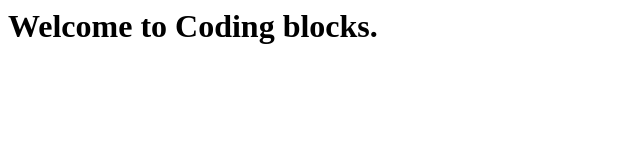
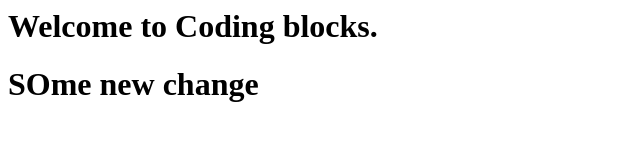
Before and after one commit to 5hivam/WORKSHOP-OSS, a plain HTML site: page index.html in a window 1280 px wide. Shown: the whole page, without its empty margins (0-640 px from the left). Drawn offline with Linux system fonts and the light colour scheme.

Commit message:
Update index.html

```diff
--- a/index.html
+++ b/index.html
@@ -1 +1,2 @@
 <h1>Welcome to Coding blocks.</h1>
+<h1>SOme new change</h1>
```
